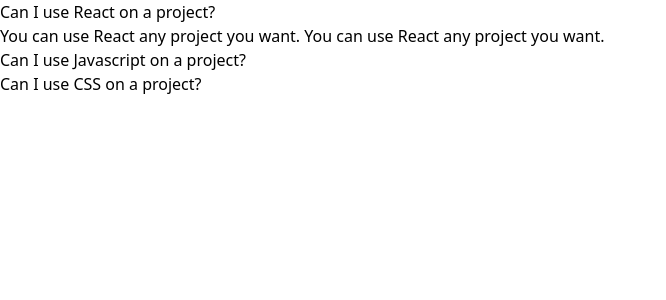
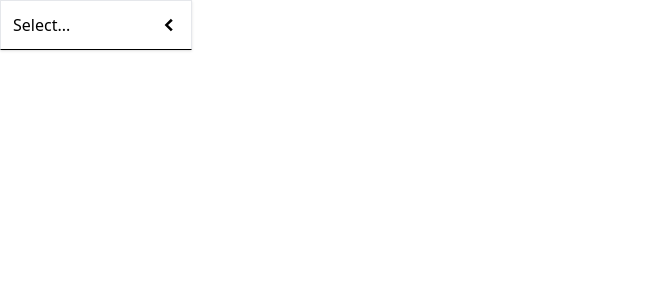
Before and after one commit to emrecolak-23/react-navigation-routing-system, a React (Create React App) app: page / in a window 1280 px wide. Shown: the top 300 px of the page, without its empty margins (0-666 px from the left). Built offline with nearby package versions, Linux system fonts and the light colour scheme.

Commit message:
create panel component

```diff
--- a/src/App.js
+++ b/src/App.js
@@ -1,27 +1,22 @@
-import Accordion from './components/Accordion';
+import { useState } from 'react';
+import Dropdown from './components/Dropdown';
+
 function App() {
-  const items = [
-    {
-      id: '1',
-      label: 'Can I use React on a project?',
-      content:
-        'You can use React any project you want. You can use React any project you want.',
-    },
-    {
-      id: '2',
-      label: 'Can I use Javascript on a project?',
-      content:
-        'You can use javascript any project you want. You can use javascript any project you want.',
-    },
-    {
-      id: '3',
-      label: 'Can I use CSS on a project?',
-      content:
-        'You can use CSS any project you want. You can use CSS any project you want.',
-    },
+  const [selection, setSelection] = useState(null);
+
+  const handleSelect = (option) => {
+    setSelection(option);
+  };
+
+  const options = [
+    { label: 'Red', value: 'red' },
+    { label: 'Blue', value: 'blue' },
+    { label: 'Green', value: 'green' },
   ];
 
-  return <Accordion items={items} />;
+  return (
+    <Dropdown options={options} value={selection} onChange={handleSelect} />
+  );
 }
 
 export default App;
--- a/src/components/Accordion.js
+++ b/src/components/Accordion.js
@@ -1,23 +1,52 @@
 import { useState } from 'react';
 
+import { GoChevronDown, GoChevronLeft } from 'react-icons/go';
+
 function Accordion({ items }) {
-  const [expandedIndex, setExpandedIndex] = useState(0);
+  const [expandedIndex, setExpandedIndex] = useState(-1);
 
   const handleClick = (nextIndex) => {
-    setExpandedIndex(nextIndex);
+    setExpandedIndex((currentExpandedIndex) => {
+      if (currentExpandedIndex === nextIndex) {
+        return -1;
+      } else {
+        return nextIndex;
+      }
+    });
+
+    // if (expandedIndex === nextIndex) {
+    //   setExpandedIndex(-1);
+    // } else {
+    //   setExpandedIndex(nextIndex);
+    // }
   };
 
   const renderedItems = items.map((item, index) => {
     const isExpanded = expandedIndex === index;
+
+    const icon = (
+      <span className="text-2xl">
+        {isExpanded ? <GoChevronDown /> : <GoChevronLeft />}
+      </span>
+    );
+
     return (
       <div key={item.id}>
-        <div onClick={() => handleClick(index)}>{item.label}</div>
-        {isExpanded && <div>{item.content}</div>}
+        <div
+          className="flex justify-between p-3 bg-gray-50 border-b items-center cursor-pointer"
+          onClick={() => handleClick(index)}
+        >
+          {item.label}
+          {icon}
+        </div>
+        <div>
+          {isExpanded && <div className="border-b p-5">{item.content}</div>}
+        </div>
       </div>
     );
   });
 
-  return <div>{renderedItems}</div>;
+  return <div className="border-x border-t rounded">{renderedItems}</div>;
 }
 
 export default Accordion;
--- /dev/null
+++ b/src/components/Dropdown.js
@@ -0,0 +1,48 @@
+import { useState } from 'react';
+import { GoChevronDown, GoChevronLeft } from 'react-icons/go';
+import Panel from './Panel';
+
+function Dropdown({ options, value, onChange }) {
+  const [isOpen, setIsOpen] = useState(false);
+
+  const handleToggle = () => {
+    setIsOpen((currentIsOpen) => !currentIsOpen);
+  };
+
+  const handleClick = (option) => {
+    // Close Toggle
+    setIsOpen(false);
+    // Select Option
+    onChange(option);
+  };
+
+  const renderedOptions = options.map((option) => {
+    return (
+      <div key={option.value}>
+        <div
+          className="hover:bg-gray-100 cursor-pointer hover:border-b hover:border-black p-1"
+          onClick={() => handleClick(option)}
+        >
+          {option.label}
+        </div>
+      </div>
+    );
+  });
+
+  let icon = isOpen ? <GoChevronDown /> : <GoChevronLeft />;
+
+  return (
+    <div className="w-48 relative">
+      <Panel
+        className="flex justify-between items-center cursor-pointer border-b-black font-sans font-medium"
+        onClick={handleToggle}
+      >
+        {value?.label || 'Select...'}
+        <div className="text-xl">{icon}</div>
+      </Panel>
+      {isOpen && <Panel className="absolute top-full">{renderedOptions}</Panel>}
+    </div>
+  );
+}
+
+export default Dropdown;
--- /dev/null
+++ b/src/components/Panel.js
@@ -0,0 +1,16 @@
+import classNames from 'classnames';
+
+function Panel({ children, className, ...rest }) {
+  const finalClassNames = classNames(
+    'border p-3 shadow bg-white w-full',
+    className
+  );
+
+  return (
+    <div {...rest} className={finalClassNames}>
+      {children}
+    </div>
+  );
+}
+
+export default Panel;
--- /dev/null
+++ b/src/pages/AccordionPage.js
@@ -0,0 +1,27 @@
+import Accordion from '../components/Accordion';
+function AccordionPage() {
+  const items = [
+    {
+      id: '1',
+      label: 'Can I use React on a project?',
+      content:
+        'You can use React any project you want. You can use React any project you want.',
+    },
+    {
+      id: '2',
+      label: 'Can I use Javascript on a project?',
+      content:
+        'You can use javascript any project you want. You can use javascript any project you want.',
+    },
+    {
+      id: '3',
+      label: 'Can I use CSS on a project?',
+      content:
+        'You can use CSS any project you want. You can use CSS any project you want.',
+    },
+  ];
+
+  return <Accordion items={items} />;
+}
+
+export default AccordionPage;
```
